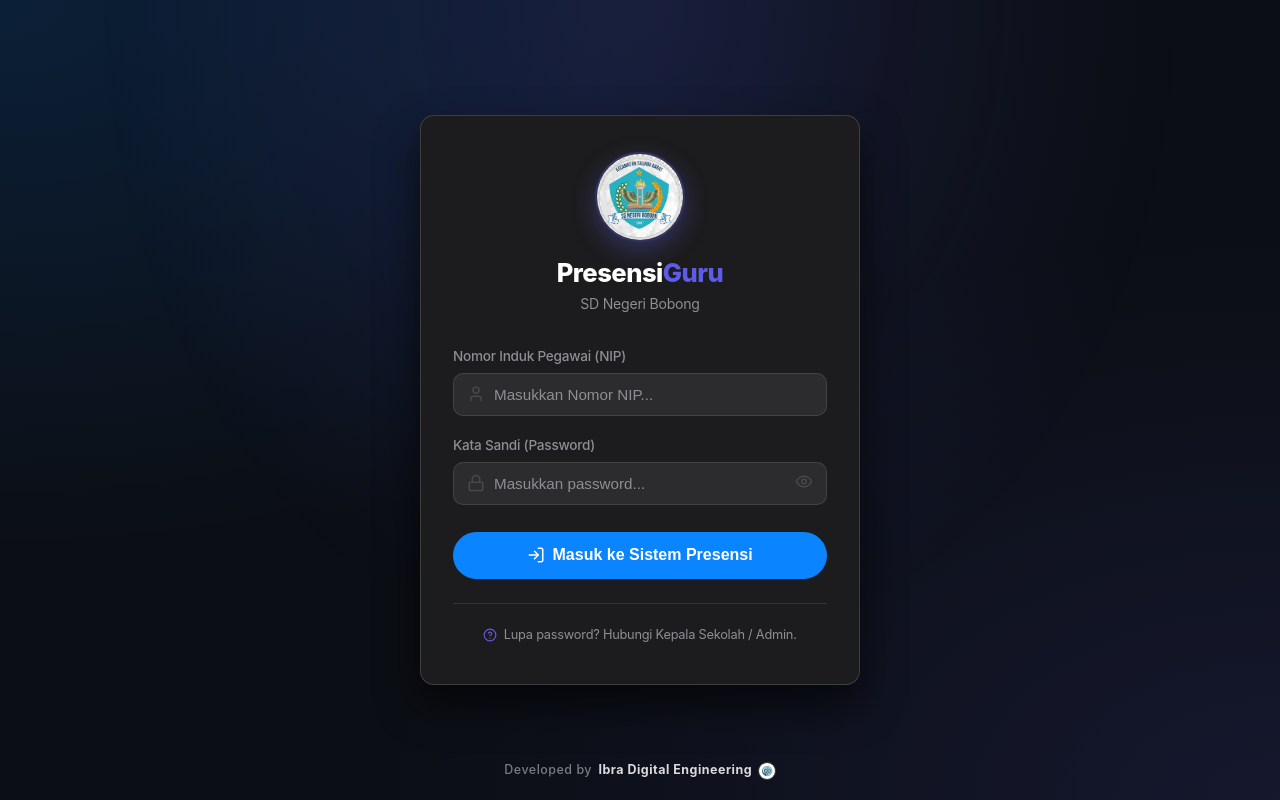
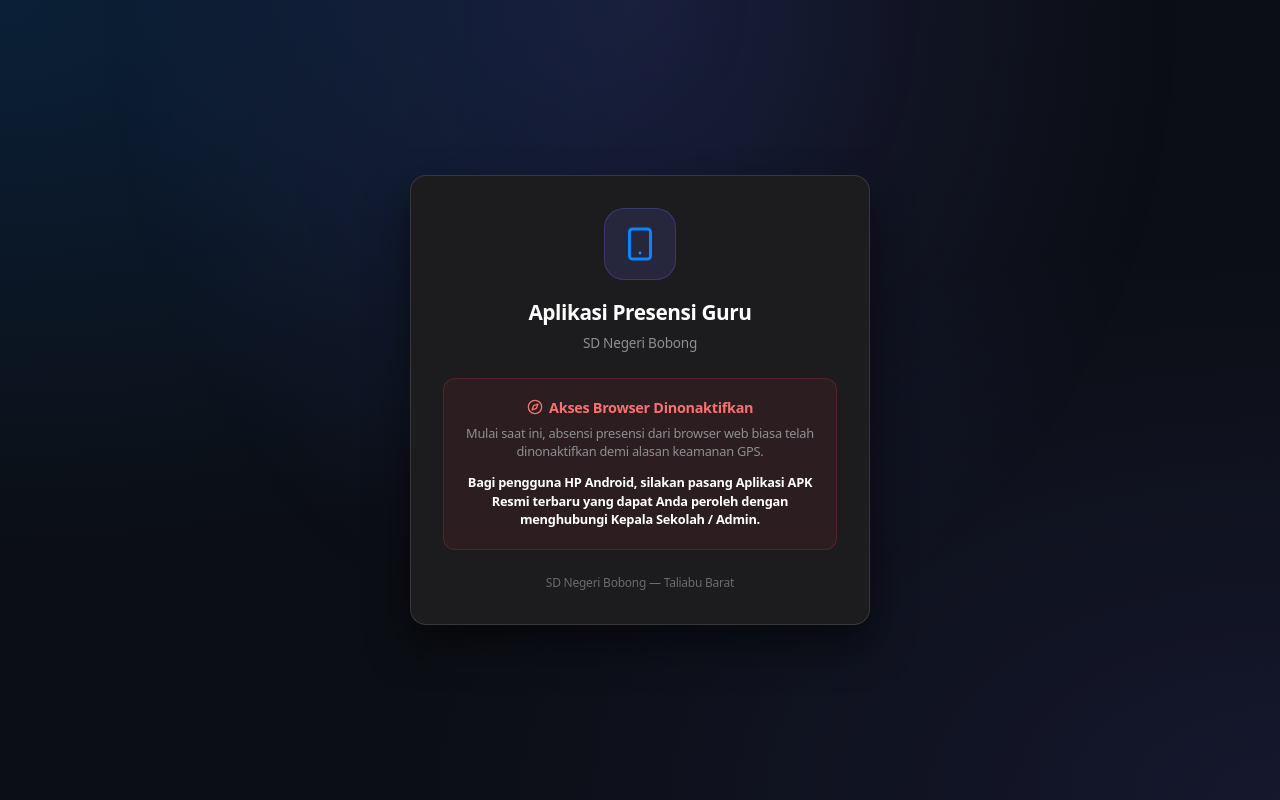
Before and after one commit to umamit/presensi-sdn-bobong, a React (Vite) app: page / in a window 1280 px wide. Built offline with nearby package versions, Linux system fonts and the light colour scheme; no server answers; the database is empty.

Commit message:
feat: redirect common web browser access to PwaGuidePage; allow standalone PWA and Capacitor native APK access only

```diff
--- a/src/App.tsx
+++ b/src/App.tsx
@@ -12,6 +12,8 @@ import { PwaInstallBanner } from './components/PwaInstallBanner';
 import { usePwaInstall } from './hooks/usePwaInstall';
 import { useAppData } from './hooks/useAppData';
 import { exportAttendanceCsv } from './utils/exportCsv';
+
+import { PwaGuidePage } from './components/login/PwaGuidePage';
 
 export const App: React.FC = () => {
   const [adminViewMode, setAdminViewMode] = useState<'admin' | 'guru'>('admin');
@@ -29,6 +31,16 @@ export const App: React.FC = () => {
     handleCheckIn, handleCheckOut,
     handleLeaveSubmit, handleUpdateLeaveStatus, handleUpdateUserPassword
   } = useAppData();
+
+  // Deteksi mode pembukaan aplikasi
+  const isStandalone =
+    window.matchMedia('(display-mode: standalone)').matches ||
+    (navigator as any).standalone ||
+    (window as any).Capacitor?.isNativePlatform();
+
+  if (!isStandalone) {
+    return <PwaGuidePage schoolName={schoolSettings.schoolName} />;
+  }
 
   if (!currentUser) {
     return <LoginPage onLoginSuccess={handleLoginSuccess} allUsers={allUsers} schoolName={schoolSettings.schoolName} />;
--- /dev/null
+++ b/src/components/login/PwaGuidePage.tsx
@@ -0,0 +1,123 @@
+import React from 'react';
+import { Smartphone, Info, Compass, Share } from 'lucide-react';
+
+interface PwaGuidePageProps {
+  schoolName: string;
+}
+
+export const PwaGuidePage: React.FC<PwaGuidePageProps> = ({ schoolName }) => {
+  // Deteksi perangkat iOS / iPhone
+  const isIos = /iPad|iPhone|iPod/.test(navigator.userAgent) && !(window as any).MSStream;
+
+  // Deteksi apakah menggunakan Safari
+  const isSafari = /^((?!chrome|android).)*safari/i.test(navigator.userAgent);
+
+  return (
+    <div style={{
+      minHeight: '100vh',
+      display: 'flex',
+      alignItems: 'center',
+      justifyContent: 'center',
+      padding: '1.5rem',
+      backgroundImage: 'radial-gradient(at 50% 0%, rgba(99, 102, 241, 0.15) 0px, transparent 60%)',
+      color: '#fff',
+      fontFamily: 'system-ui, -apple-system, sans-serif'
+    }}>
+      <div className="glass-panel" style={{
+        width: '100%',
+        maxWidth: '460px',
+        padding: '2rem',
+        background: '#1c1c1e',
+        border: '1px solid rgba(255,255,255,0.12)',
+        boxShadow: '0 20px 40px rgba(0,0,0,0.5)',
+        borderRadius: '16px',
+        textAlign: 'center'
+      }}>
+        {/* Icon Header */}
+        <div style={{
+          width: '72px',
+          height: '72px',
+          borderRadius: '20px',
+          background: 'rgba(99, 102, 241, 0.15)',
+          border: '1.5px solid rgba(99, 102, 241, 0.3)',
+          display: 'inline-flex',
+          alignItems: 'center',
+          justifyContent: 'center',
+          marginBottom: '1.25rem'
+        }}>
+          <Smartphone size={36} color="var(--primary)" />
+        </div>
+
+        <h3 style={{ fontSize: '1.3rem', fontWeight: 800, marginBottom: '0.5rem', letterSpacing: '-0.02em' }}>
+          Aplikasi Presensi Guru
+        </h3>
+        <p style={{ fontSize: '0.85rem', color: 'var(--text-muted)', marginBottom: '1.5rem' }}>
+          {schoolName}
+        </p>
+
+        {isIos ? (
+          // PANDUAN UNTUK PENGGUNA IPHONE (iOS)
+          <div style={{ textAlign: 'left', background: 'rgba(255,255,255,0.03)', padding: '1.25rem', borderRadius: '12px', border: '1px solid rgba(255,255,255,0.06)' }}>
+            <h4 style={{ fontSize: '0.9rem', fontWeight: 700, color: 'var(--primary)', display: 'flex', alignItems: 'center', gap: '0.4rem', marginBottom: '0.75rem' }}>
+              <Info size={16} /> Panduan Pemasangan iPhone
+            </h4>
+
+            {!isSafari ? (
+              // Jika membuka di Chrome/browser lain selain Safari di iOS
+              <div style={{ fontSize: '0.82rem', lineHeight: 1.45, color: '#f87171' }}>
+                <p style={{ marginBottom: '0.75rem' }}>
+                  ⚠️ Anda membuka aplikasi menggunakan browser non-Safari. Di iPhone, pemasangan aplikasi hanya didukung oleh browser **Safari bawaan**.
+                </p>
+                <div style={{ background: 'rgba(0,0,0,0.25)', padding: '0.75rem', borderRadius: '8px', border: '1px solid rgba(248,113,113,0.2)', fontSize: '0.78rem', wordBreak: 'break-all', fontFamily: 'monospace' }}>
+                  https://presensi.sdnegeribobong.sch.id
+                </div>
+                <p style={{ marginTop: '0.75rem', color: 'var(--text-muted)' }}>
+                  Silakan salin tautan di atas dan buka kembali di browser **Safari** untuk menginstal aplikasi.
+                </p>
+              </div>
+            ) : (
+              // Jika membuka di Safari bawaan iPhone
+              <div style={{ fontSize: '0.82rem', lineHeight: 1.5, color: 'var(--text-muted)' }}>
+                <p style={{ marginBottom: '0.85rem', color: '#fff', fontWeight: 500 }}>
+                  Aplikasi web harus ditambahkan ke layar utama agar fitur GPS dan kamera bekerja stabil. Ikuti langkah mudah ini:
+                </p>
+                <ol style={{ paddingLeft: '1.25rem', margin: 0, display: 'flex', flexDirection: 'column', gap: '0.6rem' }}>
+                  <li>
+                    Tekan tombol <strong>Bagikan (Share)</strong> <Share size={14} style={{ display: 'inline', verticalAlign: 'middle', margin: '0 2px' }} color="var(--primary)" /> di bagian bawah layar Safari Anda.
+                  </li>
+                  <li>
+                    Gulir ke bawah dan pilih opsi <strong>"Tambahkan ke Layar Utama"</strong> (atau <em>"Add to Home Screen"</em>).
+                  </li>
+                  <li>
+                    Tekan tombol <strong>"Tambah"</strong> di pojok kanan atas.
+                  </li>
+                  <li>
+                    Buka ikon aplikasi <strong>Presensi SDN Bobong</strong> yang baru terpasang di layar utama HP Anda untuk mulai masuk (login).
+                  </li>
+                </ol>
+              </div>
+            )}
+          </div>
+        ) : (
+          // PANDUAN UNTUK PENGGUNA NON-IPHONE (ANDROID / PC / CHROME)
+          <div style={{ background: 'rgba(239, 68, 68, 0.08)', padding: '1.25rem', borderRadius: '12px', border: '1px solid rgba(239, 68, 68, 0.2)', textAlign: 'center' }}>
+            <h4 style={{ fontSize: '0.9rem', fontWeight: 700, color: '#f87171', display: 'flex', alignItems: 'center', justifyContent: 'center', gap: '0.4rem', marginBottom: '0.5rem' }}>
+              <Compass size={16} /> Akses Browser Dinonaktifkan
+            </h4>
+            <p style={{ fontSize: '0.8rem', lineHeight: 1.45, color: 'var(--text-muted)', margin: 0 }}>
+              Mulai saat ini, absensi presensi dari browser web biasa telah dinonaktifkan demi alasan keamanan GPS.
+            </p>
+            <p style={{ fontSize: '0.8rem', lineHeight: 1.45, color: '#fff', fontWeight: 600, marginTop: '0.75rem' }}>
+              Bagi pengguna HP Android, silakan pasang Aplikasi APK Resmi terbaru yang dapat Anda peroleh dengan menghubungi Kepala Sekolah / Admin.
+            </p>
+          </div>
+        )}
+
+        {/* Footer info */}
+        <div style={{ marginTop: '1.5rem', fontSize: '0.75rem', color: 'rgba(255,255,255,0.35)' }}>
+          SD Negeri Bobong — Taliabu Barat
+        </div>
+      </div>
+    </div>
+  );
+};
```
